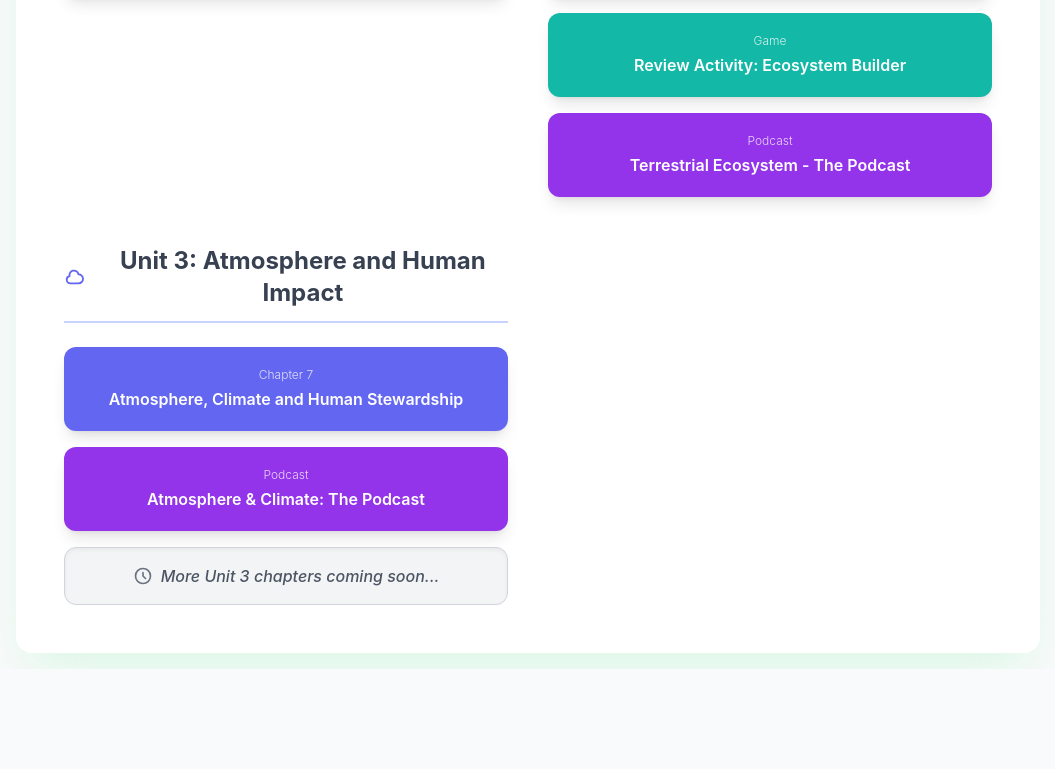
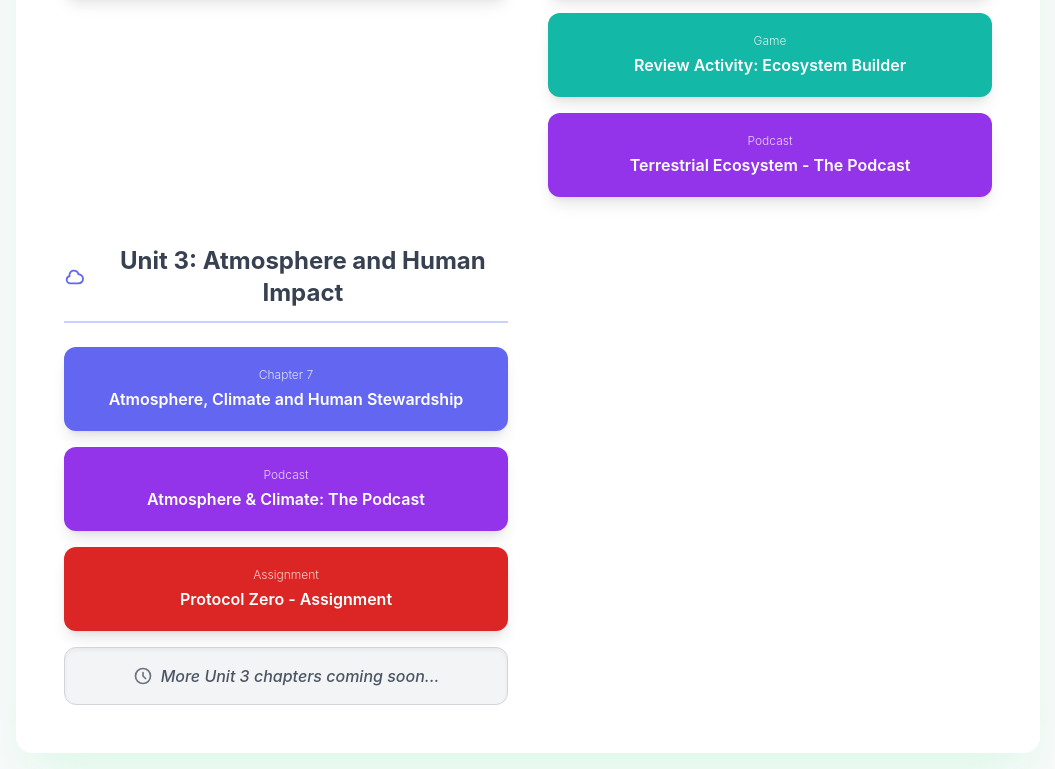
Before and after one commit to scareysci/envsci20textbook, a website: page index.html in a window 1280 px wide. Shown: the part 823-1592 px from the top of the page, without its empty margins (112-1167 px from the left). Before the commit the page ends 1492 px from the top, so only its background shows below. Drawn offline with nearby package versions, Linux system fonts and the light colour scheme.

Commit message:
Update index.html

```diff
--- a/index.html
+++ b/index.html
@@ -154,6 +154,12 @@
                         Atmosphere & Climate: The Podcast
                     </a>
 
+                    <!-- NEW ASSIGNMENT BUTTON -->
+                    <a href="atm3.html" class="chapter-link p-5 bg-red-600 text-white font-semibold rounded-xl shadow-lg hover:bg-red-700">
+                        <span class="text-xs font-light opacity-80 block mb-1">Assignment</span>
+                        Protocol Zero - Assignment
+                    </a>
+
                     <div class="p-4 bg-gray-100 text-gray-600 font-medium rounded-xl border border-gray-300 shadow-inner italic flex items-center justify-center">
                         <svg xmlns="http://www.w3.org/2000/svg" class="h-5 w-5 mr-2 text-gray-500" fill="none" viewBox="0 0 24 24" stroke="currentColor" stroke-width="2">
                             <path stroke-linecap="round" stroke-linejoin="round" d="M12 8v4l3 3m6-3a9 9 0 11-18 0 9 9 0 0118 0z" />
@@ -279,6 +285,16 @@
                         <h3 id="podcast_intro" class="text-xl font-semibold mt-4">Listening to the Atmosphere</h3>
                         <p>In this episode, we explore the dynamic nature of our atmosphere, discussing weather patterns, climate change, and how human actions influence the air we breathe.</p>
                     `
+                },
+                {
+                    unit: 'Atmosphere and Human Impact',
+                    chapter: 'Assignment',
+                    title: 'Protocol Zero - Assignment',
+                    url: 'atm3.html',
+                    htmlContent: `
+                        <h3 id="protocol_zero" class="text-xl font-semibold mt-4">Protocol Zero Directive</h3>
+                        <p>This assignment challenges students to develop a comprehensive action plan for immediate climate mitigation strategies, analyzing the tipping points of **global warming**.</p>
+                    `
                 }
             ];
 
```
